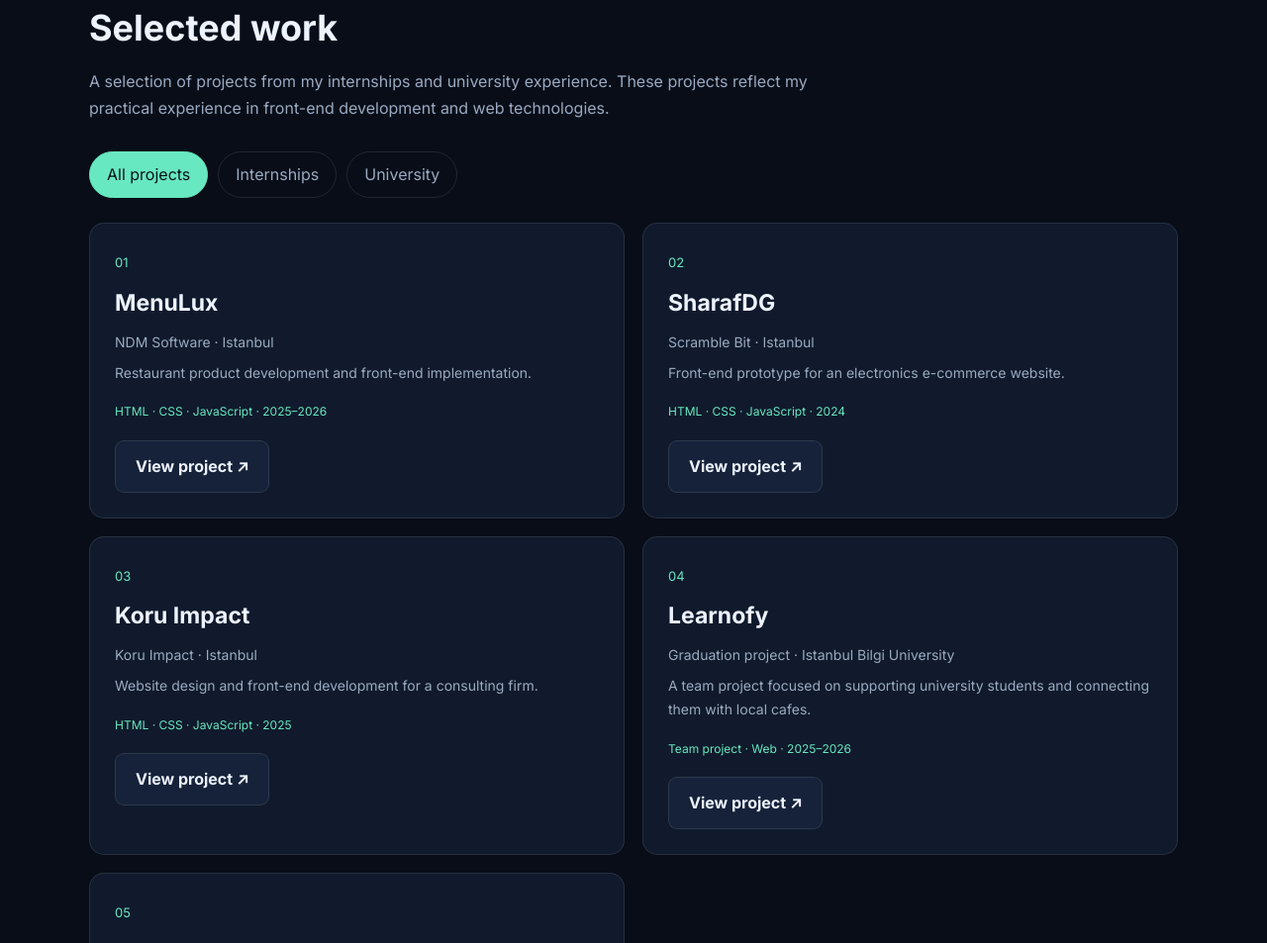
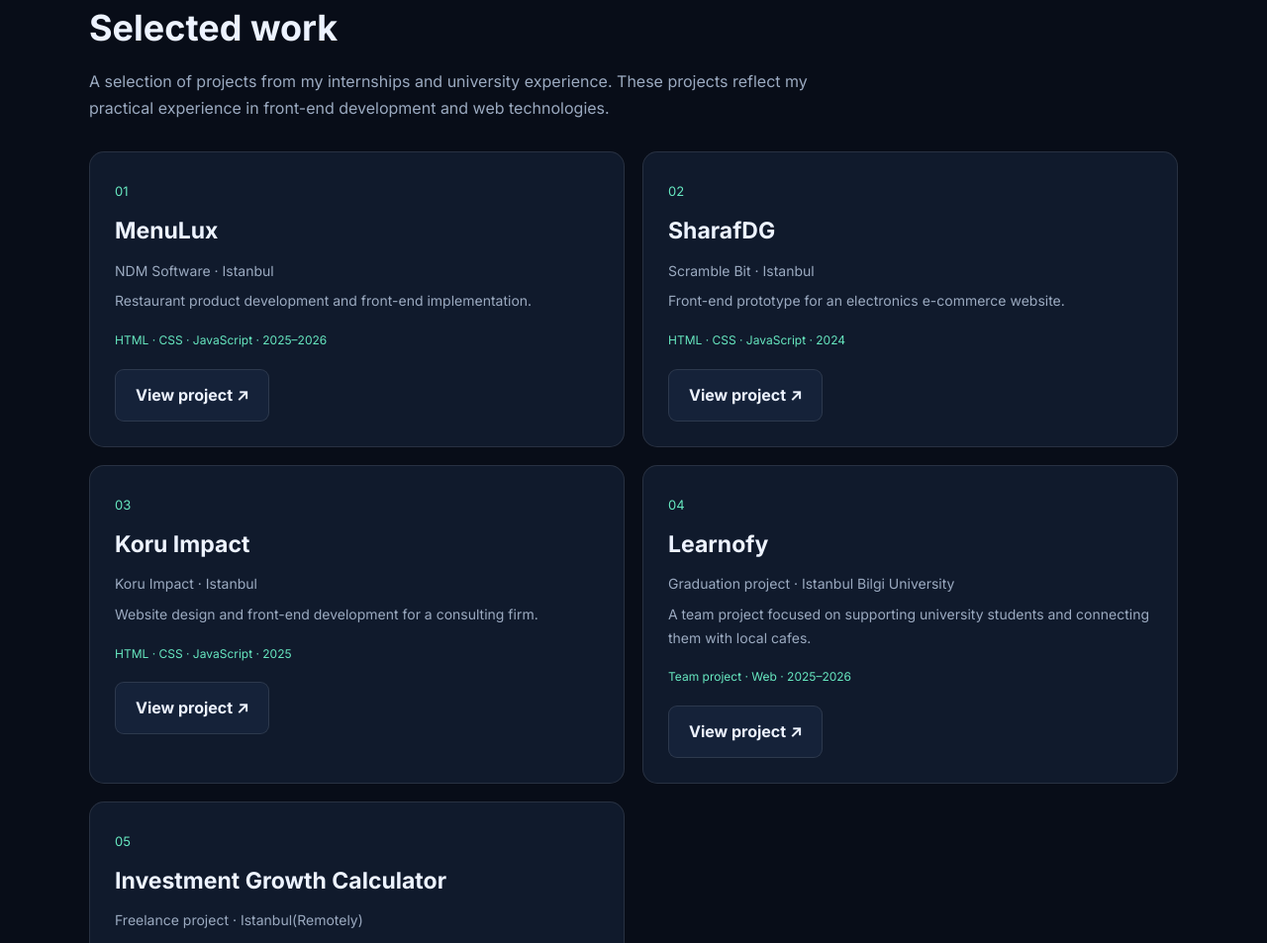
Before and after one commit to awabismailelazhariomerabdelgadir/AwabPortfolio, a plain HTML site: page index.html in a window 1280 px wide. Shown: the part 877-1830 px from the top of the page at 99% size. Drawn offline with Linux system fonts and the light colour scheme.

Commit message:
Remove filter buttons and update project URL
Removed project filter buttons and updated project link.

```diff
--- a/index.html
+++ b/index.html
@@ -713,20 +713,6 @@ html[lang="ar"] .tags {
        A selection of projects from my internships and university experience. These projects reflect my practical experience in front-end development and web technologies.
     </p>
 
-    <div class="filters">
-        <button class="filter-btn active" data-filter="all"
-                onclick="filterProjects('all',this)"
-                data-en="All projects" data-ar="جميع المشاريع">All projects</button>
-
-        <button class="filter-btn" data-filter="internship"
-                onclick="filterProjects('internship',this)"
-                data-en="Internships" data-ar="مشاريع التدريب">Internships</button>
-
-        <button class="filter-btn" data-filter="university"
-                onclick="filterProjects('university',this)"
-                data-en="University" data-ar="مشاريع جامعية">University</button>
-    </div>
-
     <div class="projects">
 
         <article class="project" data-category="internship">
@@ -840,7 +826,7 @@ html[lang="ar"] .tags {
 
             <div class="tags">React.js project · Web · 2026</div>
 
-            <a href="eloquent-cascaron-82e3d0.netlify.app"
+            <a href="https://eloquent-cascaron-82e3d0.netlify.app/"
                target="_blank" rel="noopener noreferrer"
                class="btn secondary"
                style="margin-top:18px"
```
